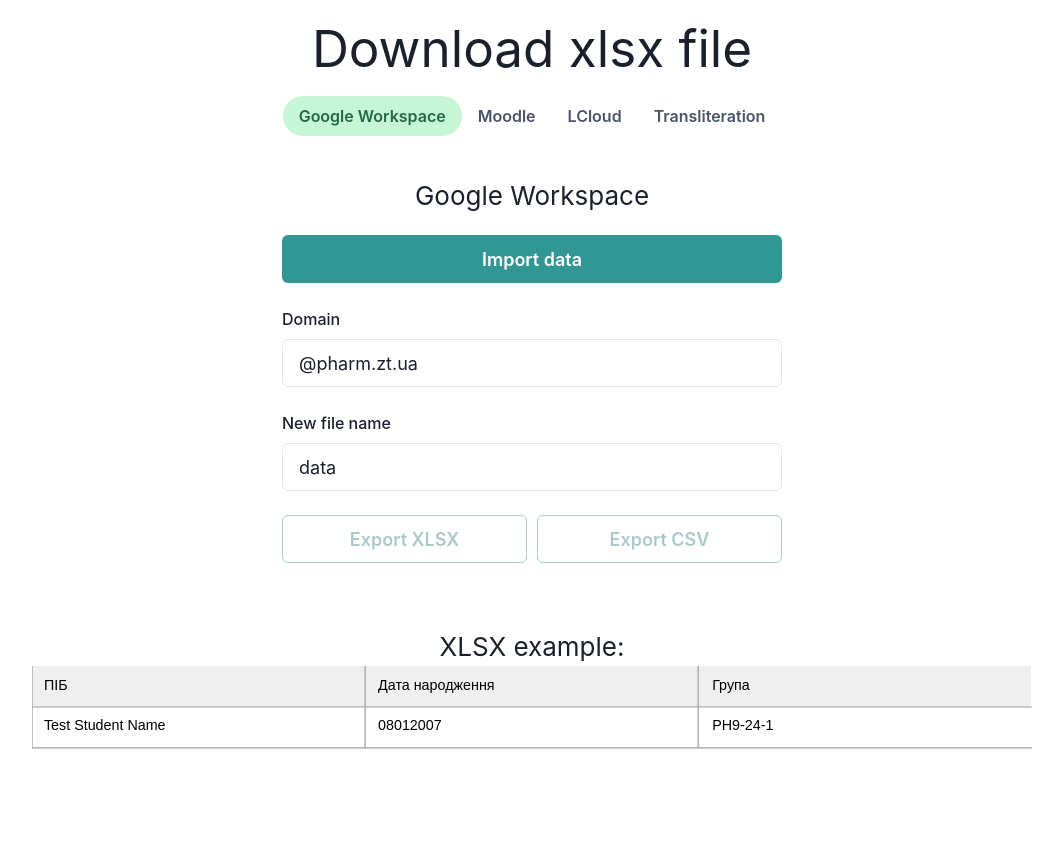
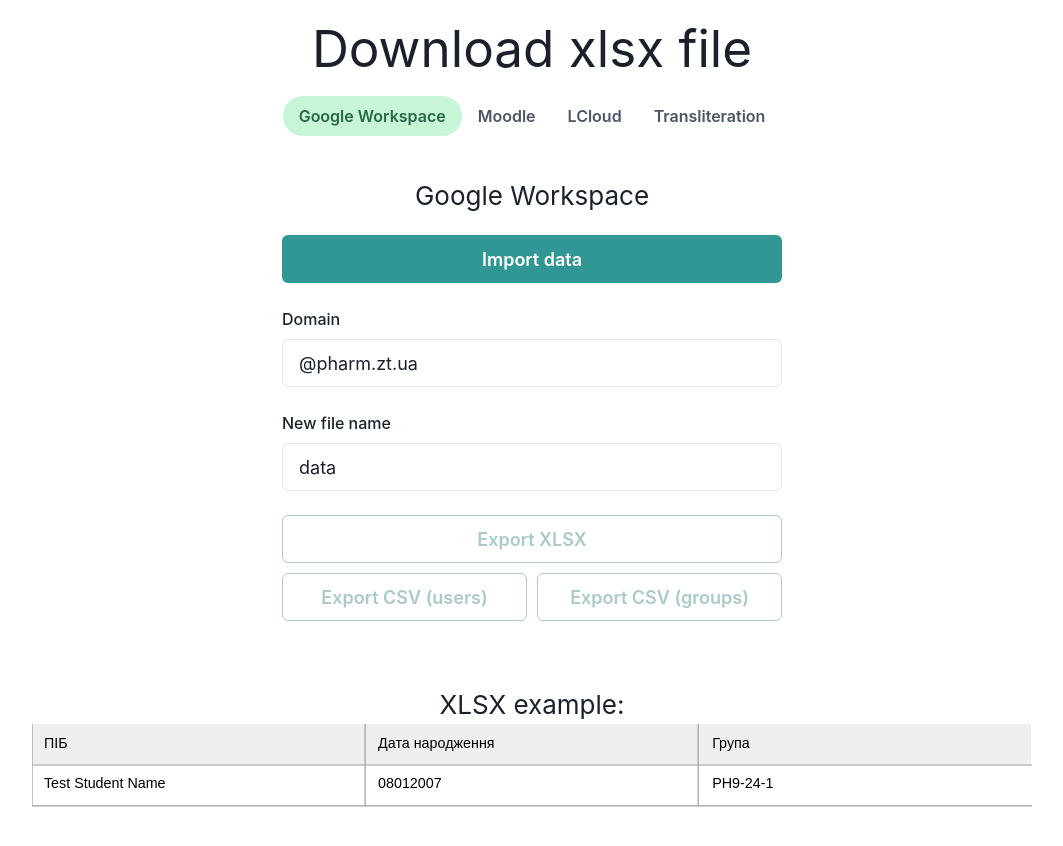
Before and after one commit to Roman2508/xlsx-converter, a React (Vite) app: page / in a window 1280 px wide. Shown: the top 846 px of the page, without its empty margins (108-1171 px from the left). Before the commit the page ends 800 px from the top, so only its background shows below. Built offline with nearby package versions, Linux system fonts and the light colour scheme.

Commit message:
export csv for google workspace groups and users

```diff
--- a/src/components/GoogleWorkspace.tsx
+++ b/src/components/GoogleWorkspace.tsx
@@ -26,6 +26,8 @@ export const GoogleWorkspace = () => {
 
   const convertDataForGoogleWorkspace = (data: any[]) => {
     const newData = data.map((el) => {
+      if (el.length < 3) return null
+
       const firstname = splitStudentsName(el[0]).firstname
       const lastname = splitStudentsName(el[0]).lastname
       const translit = createTransliteration([`${lastname} ${firstname}`])[0]
@@ -42,7 +44,29 @@ export const GoogleWorkspace = () => {
       }
     })
 
-    return newData
+    return newData.filter((el) => !!el)
+  }
+
+  const convertDataForGroupsGoogleWorkspace = (data: any[]) => {
+    const newData = data.map((el) => {
+      if (el.length < 3) return null
+
+      const firstname = splitStudentsName(el[0]).firstname
+      const lastname = splitStudentsName(el[0]).lastname
+      const translit = createTransliteration([`${lastname} ${firstname}`])[0]
+      const groupEmail = el[2] ? `${el[2].split('/').pop().toLowerCase()}${domainValue}` : el[2]
+      const userEmail = `${translit}${domainValue}`
+
+      // ld9-22-1@pharm.zt.ua,budnichenko.olha@pharm.zt.ua,USER,MEMBER
+      return {
+        ['Group Email [Required]']: groupEmail,
+        ['Member Email']: userEmail,
+        ['Member Type']: 'USER',
+        ['Member Role']: 'MEMBER',
+      }
+    })
+
+    return newData.filter((el) => !!el)
   }
 
   const handleExportFile = (data: any) => {
@@ -137,27 +161,41 @@ export const GoogleWorkspace = () => {
       <br />
       <br />
 
-      <div className="buttons-wrapper">
+      <div className="buttons-wrapper" style={{ flexWrap: 'wrap' }}>
         <Button
           size="lg"
           colorScheme="teal"
           variant="outline"
           isDisabled={!data.length}
-          style={{ flex: 1, minWidth: 'calc(50% - 5px)' }}
+          style={{ flex: 1, minWidth: '100%' }}
           onClick={() => handleExportFile(data)}
         >
           Export XLSX
         </Button>
 
+        <div className="buttons-wrapper" style={{ width: '100%' }}>
           <CSVLink
             data={convertDataForGoogleWorkspace(data)}
             filename={`${newFileName.split('.')[0]}.csv`}
             style={{ flex: 1, minWidth: 'calc(50% - 5px)' }}
+            title="the exported file format will have the following pattern: First Name [Required], Last Name [Required], Email Address [Required], Password [Required], Org Unit Path [Required]"
           >
             <Button size="lg" variant="outline" colorScheme="teal" isDisabled={!data.length} style={{ width: '100%' }}>
-            Export CSV
+              Export CSV (users)
             </Button>
           </CSVLink>
+
+          <CSVLink
+            data={convertDataForGroupsGoogleWorkspace(data)}
+            filename={`${newFileName.split('.')[0]}.csv`}
+            style={{ flex: 1, minWidth: 'calc(50% - 5px)' }}
+            title="the exported file format will have the following pattern: Group Email [Required],Member Email,Member Type,Member Role"
+          >
+            <Button size="lg" variant="outline" colorScheme="teal" isDisabled={!data.length} style={{ width: '100%' }}>
+              Export CSV (groups)
+            </Button>
+          </CSVLink>
+        </div>
       </div>
 
       <br />
```
Lines whose indentation alone changed are shown as unchanged.
